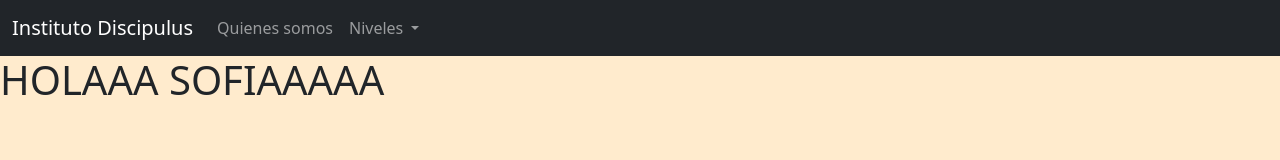
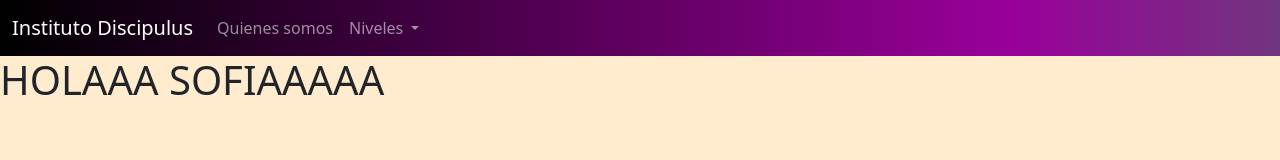
Before and after one commit to Dali1810/Discipulus, a plain HTML site: page index.html in a window 1280 px wide. Drawn offline with nearby package versions, Linux system fonts and the light colour scheme.

Commit message:
Fondo de la navbar

```diff
--- a/css/styles.css
+++ b/css/styles.css
@@ -1,2 +1,4 @@
 #fondo{
     background-color: blanchedalmond;}
+#fondonav{background: rgb(0,0,0);
+    background: linear-gradient(90deg, rgba(0,0,0,1) 0%, rgba(153,0,154,1) 79%, rgba(189,70,207,0.5130427170868348) 100%);}
--- a/index.html
+++ b/index.html
@@ -11,7 +11,7 @@
 </head>
 <header>
     <!--Navbar del comienzo-->
-    <nav class="navbar navbar-expand-lg navbar-dark bg-dark">
+    <nav class="navbar navbar-expand-lg navbar-dark bg-dark" id="fondonav">
         <div class="container-fluid">
             <a class="navbar-brand" href="#">Instituto Discipulus</a>
             <button class="navbar-toggler" type="button" data-bs-toggle="collapse" data-bs-target="#navbarNavDropdown"
```
